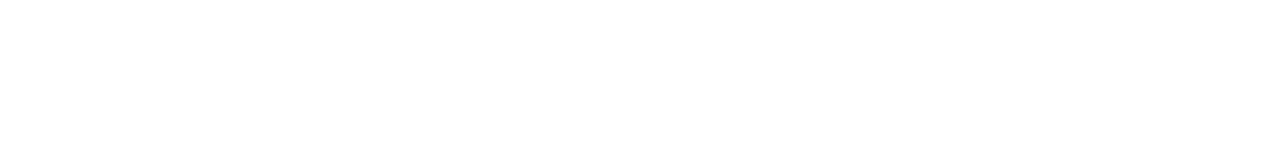
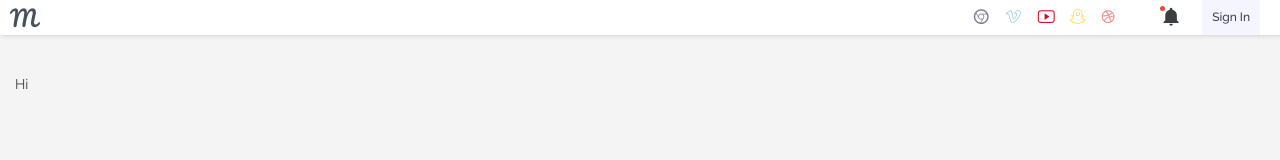
Before and after one commit to Dannyyoung20/muzli, a plain HTML site: page index.html in a window 1280 px wide. Drawn offline with Linux system fonts and the light colour scheme; files whose address does not match are found by name.

Commit message:
First commit

```diff
--- a/index.html
+++ b/index.html
@@ -4,13 +4,40 @@
         <meta charset="UTF-8">
         <meta name="viewport" content="width=device-width, initial-scale=1.0">
         <meta http-equiv="X-UA-Compatible" content="ie=edge">
-        <title>LipSync</title>
-        <link href="https://fonts.googleapis.com/css?family=Raleway:300,400,500,700" rel="stylesheet" />
+        <title>Playground</title>
+		<link href="https://fonts.googleapis.com/css?family=Raleway:300,400,500,700" rel="stylesheet" />
+		<link href="https://fonts.googleapis.com/css?family=Pacifico" rel="stylesheet">
         <link href="static/css/ionicons.css" rel="stylesheet" type="text/css" />
         <link href="static/css/style.css" rel="stylesheet" type="text/css" />
     </head>
 
     <body>
-
+        <nav class="nav">
+            <div class="nav-container">
+				<div class="nav-logo left"><span>M</span></div>
+				<div class="nav-content right">
+					<div class="nav-list">
+						<ul>
+							<li><span class="icon chrome ion-social-chrome-outline"></span></li>
+							<li><span class="icon vimeo ion-social-vimeo-outline"></span></li>
+							<li><span class="icon youtube ion-social-youtube-outline"></span></li>
+							<li><span class="icon snapchat ion-social-snapchat-outline"></span></li>
+							<li><span class="icon dribbble ion-social-dribbble-outline"></span></li>
+						</ul>
+					</div>
+					<div class="notification-icon">
+						<span class="icon notifications ion-android-notifications"></span>
+					</div>
+					<div class="user-status">
+						<a href="#">Sign In</a>
+					</div>
+				</div>
+			</div>
+		</nav>
+		<div class="container">
+			<div class="widget-form">
+				Hi
+			</div>
+		</div>
     </body>
 </html>
--- a/static/css/style.css
+++ b/static/css/style.css
@@ -20,9 +20,162 @@ body {
     font-size: 14px;
     line-height: 1.42857;
     color: #3f3f44;
-    background-color: #fff;
+    background-color: #f4f4f4;
 }
 
 body {
     margin: 0;
 }
+
+.nav {
+    background: #fff;
+    height: 35px;
+    width: 100%;
+    box-shadow: 2px 0 5px #c4c4c4;
+}
+
+.nav-container {
+    padding: 0 10px;
+}
+
+.container {
+    margin-left: auto;
+    margin-right: auto;
+    position: relative;
+    padding-left: 15px;
+    padding-right: 15px;
+    padding-top: 40px;
+    height: 100%;
+}
+
+.container::after, .container::before {
+    content: '';
+    display: table;
+}
+
+.container::after {
+    clear: both;
+}
+
+.nav-logo {
+    font-family: 'Pacifico', cursive;
+    font-size: 22px;
+    line-height: 35px;
+    -webkit-font-smoothing: antialiased;
+    color: #48505F;
+}
+
+.left {
+    float: left;
+}
+
+.left::after {
+    content: '';
+    display: table;
+    clear: both;
+}
+
+.right {
+    float: right;
+}
+
+.right::after {
+    content: '';
+    display: table;
+    clear: both;
+}
+
+.nav-list {
+    display: inline-block;
+    margin-right: 20px;
+}
+
+ul {
+    list-style: none;
+    margin: 0;
+}
+
+ul li {
+    float: left;
+    display: inline-block;
+    box-sizing: border-box;
+    margin: 0 0 0 4px;
+    width: 28px;
+    height: 28px;
+}
+
+ul li span {
+    line-height: 35px;
+}
+
+.icon {
+    color: #6DBCDB;
+    font-size: 17px;
+}
+
+.youtube {
+    color: #D10922;
+}
+
+.viemo {
+    color: #03A694;
+}
+
+.dribbble {
+    color: #F28C8C;
+}
+
+.chrome{
+    color: #7D8396;
+}
+
+.snapchat {
+    color: #FFC400;
+}
+
+.notifications {
+    color: #3B3F42;
+}
+
+.notification-icon {
+    display: inline-block;
+    vertical-align: top;
+    margin: 0 10px;
+    position: relative;
+}
+
+.notification-icon span {
+    line-height: 35px;
+    font-size: 22px;
+}
+
+.notification-icon::before {
+    content: '';
+    width: 5px;
+    height: 5px;
+    border-radius: 50%;
+    background-color: #e74c3c;
+    position: absolute;
+    top: 6px;
+    left: -3px;
+}
+
+.user-status {
+    margin: 0px 10px;
+    display: inline-block;
+    vertical-align: top;
+}
+
+.user-status a {
+    line-height: 35px;
+    text-decoration: none;
+    color: #3f3f44;
+    display: block;
+    background-color: #f5f5ff;
+    padding: 0px 10px;
+    -webkit-transition: background-color ease-in .3s;
+    transition: background-color ease-in-out .2s;
+    font-size: 12px;
+    text-transform: capitalize;
+    font-weight: 500;
+}
```
